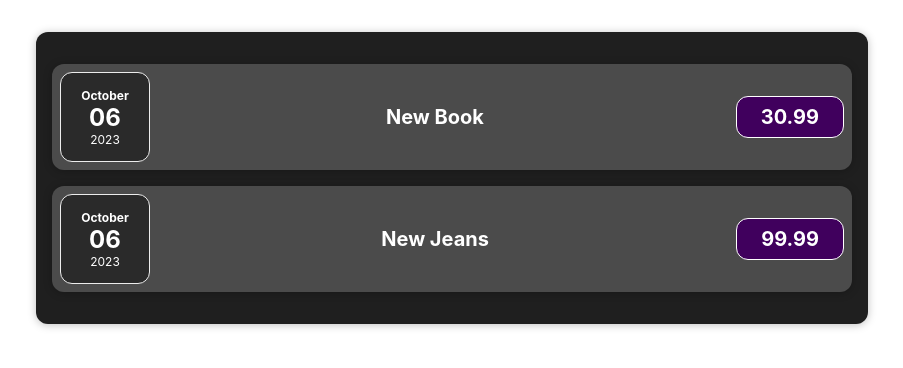
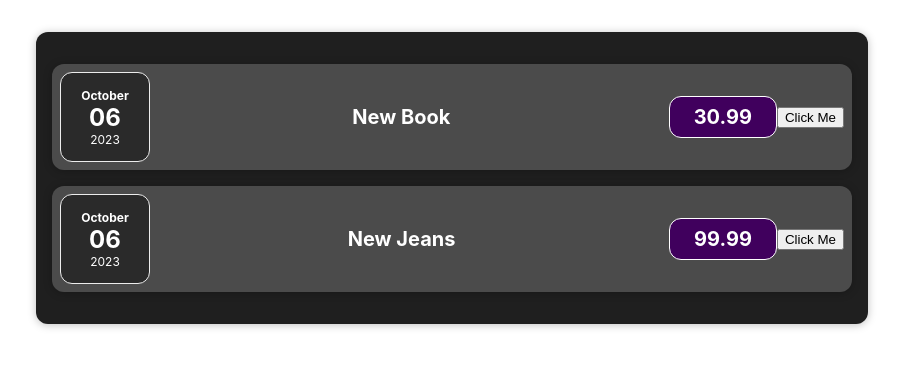
Before and after one commit to hariake/expensesTonis, a React (Create React App) app: page / in a window 1280 px wide. Shown: the top 368 px of the page, without its empty margins (188-1091 px from the left). Built offline with nearby package versions, Linux system fonts and the light colour scheme.

Commit message:
click me

```diff
--- a/src/components/Expenses/ExpenseItem.js
+++ b/src/components/Expenses/ExpenseItem.js
@@ -1,8 +1,16 @@
 import "./ExpenseItem.css"
 import Card from "../UI/Card";
 import ExpenseDate from "./ExpenseDate"
+import { useState } from "react";
 
 const ExpenseItem = (props) =>{
+    const [title, setTitle] = useState(props.expenseData.title)
+
+    const clickHandler = () => {
+        console.log('Clicked!')
+        setTitle(`Updated by click ${title}`)
+        console.log(title)
+    }
     return(
     <Card className="expense-item">
         <ExpenseDate
@@ -12,6 +20,7 @@
             <h2>{props.expenseData.title}</h2>
             <div className="expense-item__price">{props.expenseData.price}</div>
         </div>
+        <button onClick={clickHandler}>Click Me</button>
     </Card>
     );
 }
```
